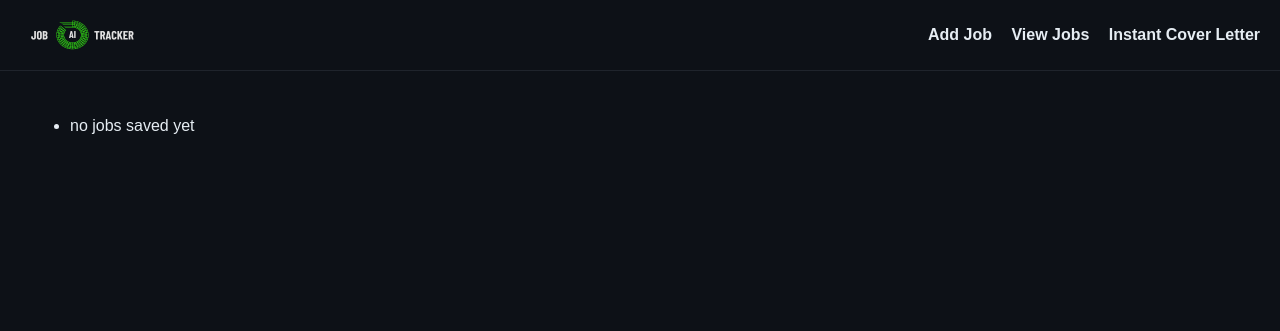
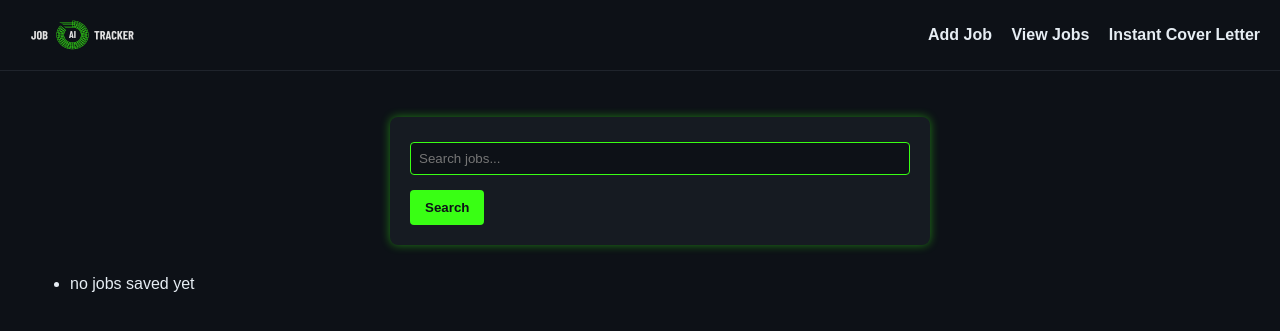
Before and after one commit to raufhalila/ai-job-tracker, a Flask app: page /jobs in a window 1280 px wide. Shown: the top 331 px of the page. Run offline with Flask 3, Linux system fonts and the light colour scheme; data that the repository does not hold is empty.

Commit message:
Added Search to The View Jobs List

```diff
--- a/app.py
+++ b/app.py
@@ -1,7 +1,7 @@
 from flask import Flask, render_template, request, redirect, url_for
 
 from ai import generate_cover_letter
-from db import get_all_jobs, get_job_by_id, insert_job, update_job, delete_job
+from db import get_all_jobs, get_job_by_id, insert_job, update_job, delete_job, search_jobs
 
 app = Flask(__name__)
 
@@ -11,7 +11,12 @@
 
 @app.route('/jobs')
 def jobs():
-    jobs = get_all_jobs()
+    query = request.args.get('q')
+    if query:
+        jobs = search_jobs(query)
+    else:
+        jobs = get_all_jobs()
+
     return render_template("jobs.html", jobs=jobs)
 
 @app.route('/submit', methods=['POST'])
--- a/db.py
+++ b/db.py
@@ -39,3 +39,12 @@
     c.execute("DELETE FROM jobs WHERE id = ?", (job_id,))
     conn.commit()
     conn.close()
+
+def search_jobs(query):
+    conn = sqlite3.connect('jobs.db')
+    c = conn.cursor()
+    wildcard = f"%{query}%"
+    c.execute("SELECT * FROM jobs WHERE title LIKE ? OR company LIKE ?", (wildcard, wildcard))
+    jobs = c.fetchall()
+    conn.close()
+    return jobs
--- a/templates/jobs.html
+++ b/templates/jobs.html
@@ -4,6 +4,10 @@
 
 {% block content %}
 <ul>
+    <form method="GET" action="{{ url_for('jobs' )}}">
+        <input type="text" name="q" placeholder="Search jobs...">
+        <button type="submit">Search</button>
+    </form>
     {% for job in jobs %}
     <li>
         {{job[1]}} at {{job[2]}}
```
